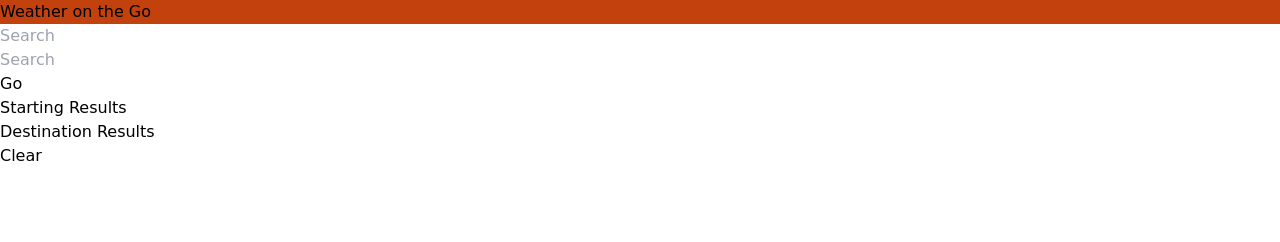
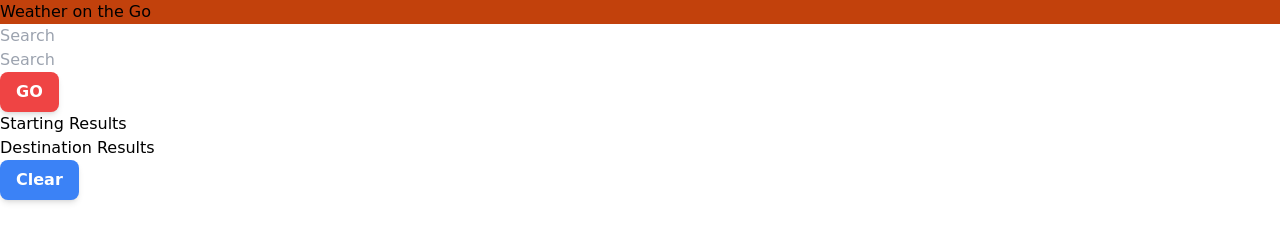
Before and after one commit to dhl287/group-project-test, a plain HTML site: page index.html in a window 1280 px wide. Drawn offline with nearby package versions, Linux system fonts and the light colour scheme; a web font is replaced by a local one.

Commit message:
added button class

```diff
--- a/index.html
+++ b/index.html
@@ -58,13 +58,13 @@
       />
     </form>
 
-    <button id="“searchBtn”">Go</button>
+    <button class="py-2 px-4 bg-red-500 text-white font-semibold rounded-lg shadow-md hover:bg-blue-700 focus:outline-none focus:ring-2 focus:ring-blue-400 focus:ring-opacity-75" id="searchBtn">GO</button>
 
     <section class="" id="">Starting Results</section>
 
     <section class="" id="">Destination Results</section>
 
-    <button id="“clearBtn”">Clear</button>
+    <button class="py-2 px-4 bg-blue-500 text-white font-semibold rounded-lg shadow-md hover:bg-red-700 focus:outline-none focus:ring-2 focus:ring-red-400 focus:ring-opacity-75" id="clearBtn">Clear</button>
 
     <script src="https://code.jquery.com/jquery-3.5.1.min.js"></script>
     <script src="https://cdn.tailwindcss.com"></script>
```
